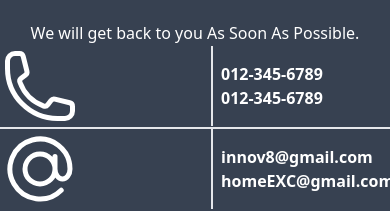
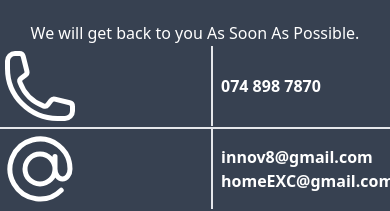
Before and after one commit to 26CARLOS/innov8-Home-Exclusives, a React (Vite) app: page / in a window 390 px wide. Shown: the part 3650-3861 px from the top of the page. Built offline with nearby package versions, Linux system fonts and the light colour scheme.

Commit message:
updated phone number

```diff
--- a/src/components/Contact.jsx
+++ b/src/components/Contact.jsx
@@ -11,8 +11,7 @@ const Contact = () => {
             <div className='grid grid-cols-2 space-x-4 divide-x-2'>
               <PhoneIcon className='h-20'/>
               <div className='flex flex-col justify-center px-2'>
-                <p className=''>012-345-6789</p>
-                <p>012-345-6789</p>
+                <p className=''>074 898 7870</p>
               </div>
             </div>
 
```
